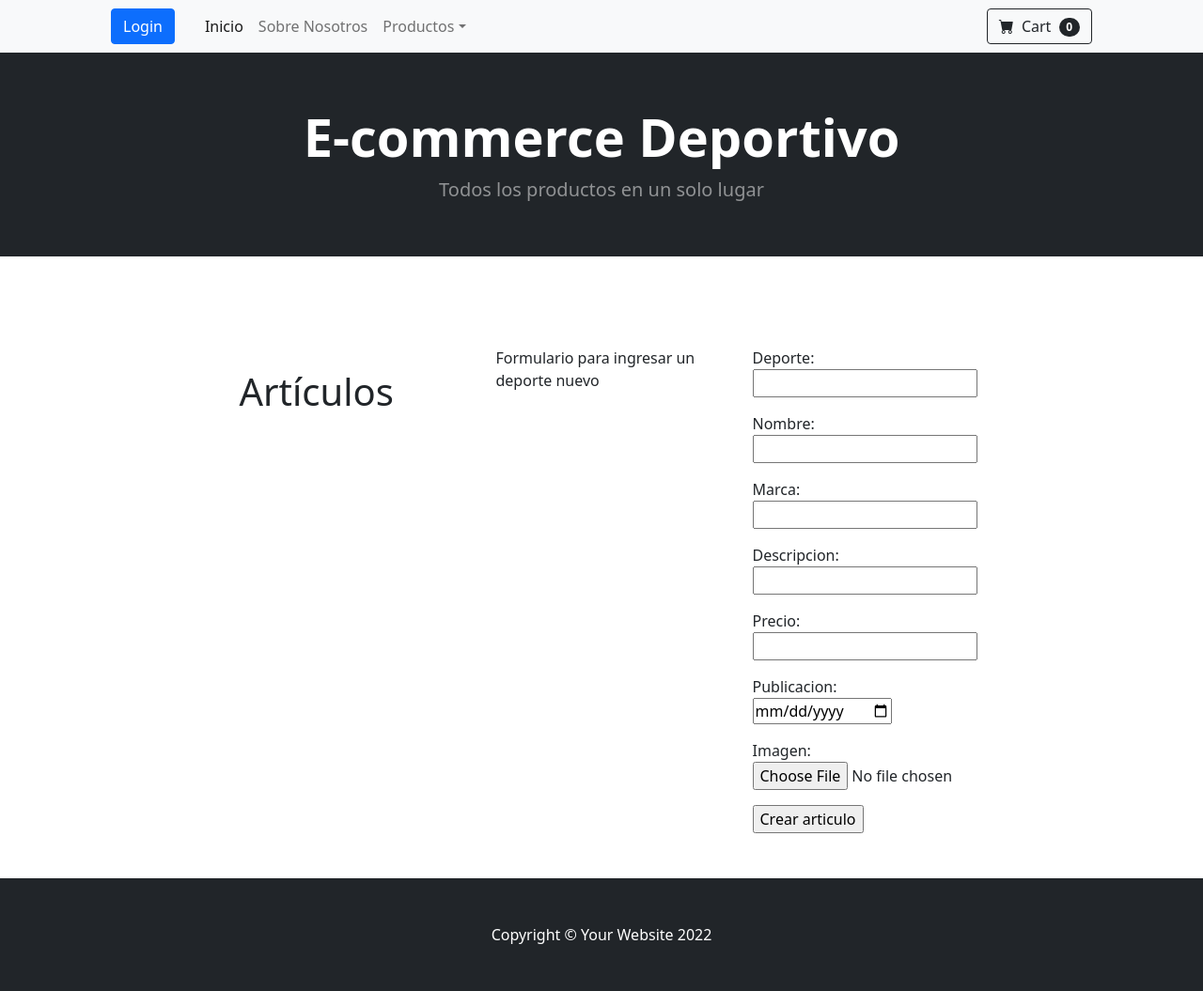
After one commit to mcarbmont89/ECOMMERCE-DEPORTES, a Django app: page /productos/nuevo_articulo/ in a window 1280 px wide. The commit adds this page. Shown: the whole page at 94% size. Run offline with Django 4.2, Linux system fonts and the light colour scheme; some libraries are stand-ins or nearby versions.

Commit message:
Agrego modelo "Marca", vista para ingresar productos y menu administrador

```diff
--- /dev/null
+++ b/ecommerce/productos/templates/productos/articulo_nuevo.html
@@ -0,0 +1,21 @@
+{% extends "productos/base.html" %}
+
+{% block contenido %}
+
+<h1 class="mt-4">Artículos</h1>
+<p> Formulario para ingresar un deporte nuevo </p>
+<form method="post" enctype="multipart/form-data">
+    {% csrf_token %}
+    <p> Deporte: <input type="number" name="deporte"> </p>
+    <p> Nombre: <input type="text" name="nombre"> </p>
+    <p> Marca: <input type="number" name="marca"> </p>
+    <p> Descripcion: <input type="text" name="descripcion"> </p>
+    <p> Precio: <input type="number" name="precio"> </p>
+    <p> Publicacion: <input type="date" name="publicacion"> </p>
+    <p> Imagen: <input type="file" name="imagen"> </p>
+
+    <input type="submit" value="Crear articulo">
+
+</form>
+
+{% endblock %}
--- a/ecommerce/productos/templates/productos/base.html
+++ b/ecommerce/productos/templates/productos/base.html
@@ -48,6 +48,18 @@
                                 <li><a class="dropdown-item" href="#!">Voley</a></li>
                             </ul>
                         </li>
+                        {% if request.user.is_superuser %}
+                        <li class="nav-item dropdown">
+                            <a class="nav-link dropdown-toggle" id="navbarDropdown" href="#" role="button" data-bs-toggle="dropdown" aria-expanded="false">Administrar</a>
+                            <ul class="dropdown-menu" aria-labelledby="navbarDropdown">
+                                <li><a class="dropdown-item" href="{% url 'deportes-nuevo' %}">Nuevo Deporte</a></li>
+                                <li><a class="dropdown-item" href="#!">Editar Deporte</a></li>
+                                <li><a class="dropdown-item" href="{% url 'articulo-nuevo' %}">Nuevo Articulo</a></li>
+                                <li><a class="dropdown-item" href="#!">Editar Articulo</a></li>
+                            </ul>
+                        </li>
+                        {% endif %}
+
                     </ul>
                     <form class="d-flex">
                         <button class="btn btn-outline-dark" type="submit">
--- a/ecommerce/productos/urls.py
+++ b/ecommerce/productos/urls.py
@@ -4,5 +4,6 @@ from productos.views import *
 urlpatterns = [
     path("inicio/", inicio, name="productos-inicio"),
     #path("admin/inicio/", admin_inicio, name="admin-inicio"),
-    path("nuevo_deporte/",deportes_nuevo,name="deportes-nuevo")
+    path("nuevo_deporte/",deportes_nuevo,name="deportes-nuevo"),
+    path("nuevo_articulo/",articulo_nuevo,name="articulo-nuevo")
 ]
--- a/ecommerce/productos/views.py
+++ b/ecommerce/productos/views.py
@@ -30,3 +30,21 @@ def deportes_nuevo(request):
         return redirect("productos-inicio")
 
     return render(request, "productos/deportes_nuevo.html")
+
+def articulo_nuevo(request):
+    #acá me traigo los datos desde el formulario y los guardo en variables para luego crear la instancia
+    if request.method == "POST":
+        deporte_nuevo = request.POST["deporte"]
+        nombre_nuevo = request.POST["nombre"]
+        marca_nuevo = request.POST["marca"]
+        descripcion_nuevo = request.POST["descripcion"]
+        precio_nuevo = request.POST["precio"]
+        publicacion_nuevo = request.POST["publicacion"]
+        imagen_nuevo = request.FILES["imagen"]
+
+        #creo una instancia llamada "persona_nueva" de la clase "Persona" con los atributos que traigo desde el formulario
+        articulo_nuevo = Articulo(deporte=deporte_nuevo, nombre=nombre_nuevo,marca=marca_nuevo, descripcion=descripcion_nuevo, precio=precio_nuevo, publicacion=publicacion_nuevo, imagen=imagen_nuevo)
+        articulo_nuevo.save() #con esto lo guardo en la base de datos
+        return redirect("productos-inicio")
+
+    return render(request, "productos/articulo_nuevo.html")
```
Also changed, not shown: ecommerce/productos/models.py (+6 -2 lines), ecommerce/db.sqlite3, ecommerce/productos/migrations/0004_marca_alter_deporte_nombre.py (added), ecommerce/productos/migrations/0005_articulo_marca.py (added).
